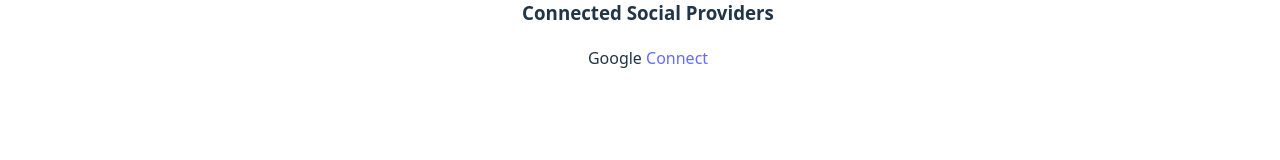
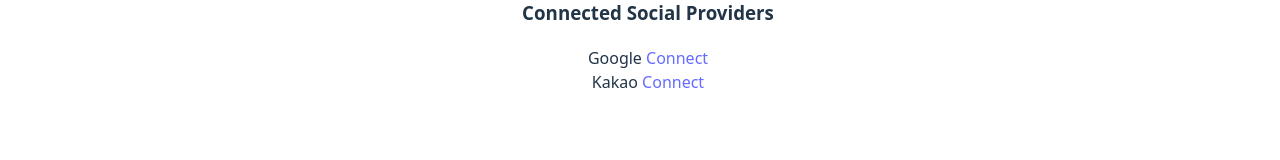
Before and after one commit to JHS-on-Lab/vue-basic-lab, a Vue app: page /account-linking-status in a window 1280 px wide. Shown: the part 315-475 px from the top of the page. Built offline with nearby package versions, Linux system fonts and the light colour scheme; no server answers; sample sign-in values are in the browser's storage.

Commit message:
feat: add Kakao OAuth2 login integration

```diff
--- a/src/views/auth/AccountLinkingStatusView.vue
+++ b/src/views/auth/AccountLinkingStatusView.vue
@@ -7,6 +7,11 @@
     name: 'Google',
     key: 'GOOGLE',
     authUrl: 'http://localhost:8080/oauth2/authorization/google',
+  },
+  KAKAO: {
+    name: 'Kakao',
+    key: 'KAKAO',
+    authUrl: 'http://localhost:8080/oauth2/authorization/kakao',
   },
 };
 
--- a/src/views/auth/SigninView.vue
+++ b/src/views/auth/SigninView.vue
@@ -7,6 +7,11 @@
     name: 'Google',
     key: 'GOOGLE',
     authUrl: 'http://localhost:8080/oauth2/authorization/google',
+  },
+  KAKAO: {
+    name: 'Kakao',
+    key: 'KAKAO',
+    authUrl: 'http://localhost:8080/oauth2/authorization/kakao',
   },
 };
 
@@ -52,6 +57,8 @@
       <br />
 
       <a :href="PROVIDERS.GOOGLE.authUrl" style="margin-left: 16px;"> Sign In with Google </a>
+      <br />
+      <a :href="PROVIDERS.KAKAO.authUrl" style="margin-left: 16px;"> Sign In with Kakao </a>
 
       <p v-if="errorMessage">{{ errorMessage }}</p>
     </div>
```
